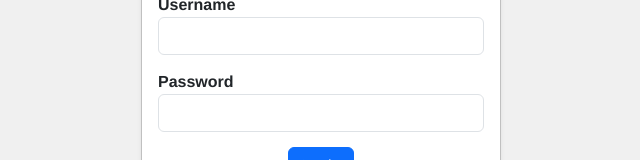
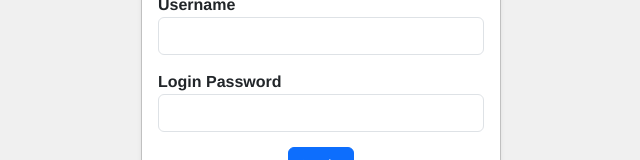
Before and after one commit to sheryarmehmood/restaurant-vue-frontend, a Vue app: page / in a window 1280 px wide. Shown: the part 142-302 px from the top of the page, without its empty margins (319-959 px from the left). Built offline with nearby package versions, Linux system fonts and the light colour scheme.

Commit message:
Login Password

```diff
--- a/src/components/LoginForm.vue
+++ b/src/components/LoginForm.vue
@@ -12,7 +12,7 @@
             <input type="text" v-model="user_name" class="form-control" id="user_name" required>
           </div>
           <div class="form-group">
-            <label for="password">Password</label>
+            <label for="password">Login Password</label>
             <input type="password" v-model="password" class="form-control" id="password" required>
           </div>
           <button type="submit" class="btn btn-primary btn-block">Login</button>
```
